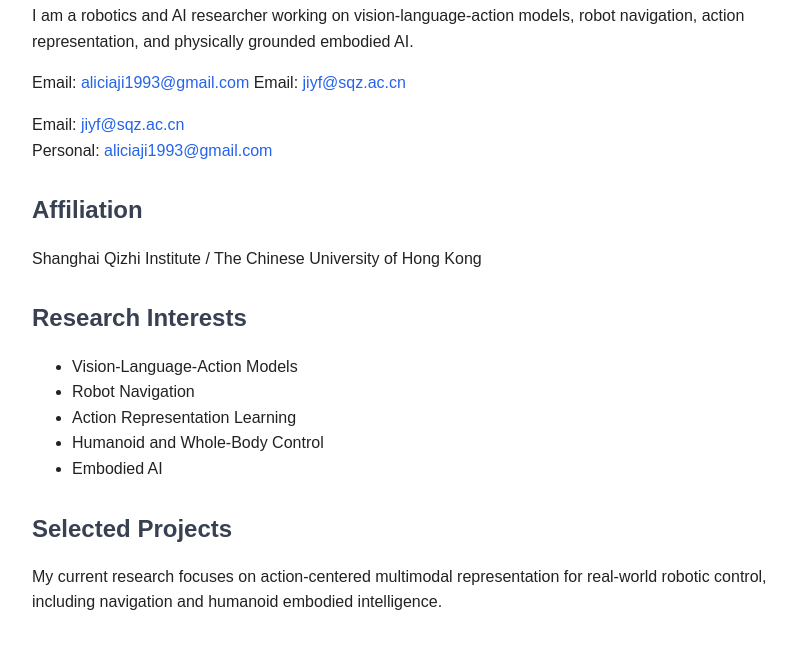
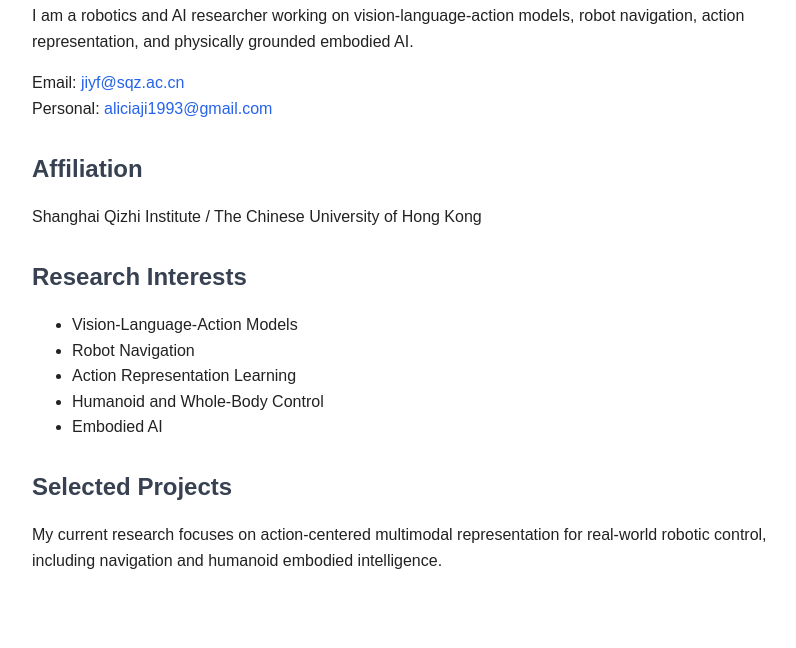
Before and after one commit to alicia-yufeng-ji/alicia-yufeng-ji.github.io, a plain HTML site: page index.html in a window 1280 px wide. Shown: the part 124-772 px from the top of the page, without its empty margins (228-1024 px from the left). Drawn offline with Linux system fonts and the light colour scheme.

Commit message:
fix: remove duplicate email section

```diff
--- a/index.html
+++ b/index.html
@@ -43,11 +43,6 @@
   </p>
 
   <p>
-    Email: <a href="mailto:aliciaji1993@gmail.com">aliciaji1993@gmail.com</a>
-    Email: <a href="mailto:jiyf@sqz.ac.cn">jiyf@sqz.ac.cn</a>
-
-  </p>
-  <p>
     Email:
     <a href="mailto:jiyf@sqz.ac.cn">jiyf@sqz.ac.cn</a>
     <br>
```
